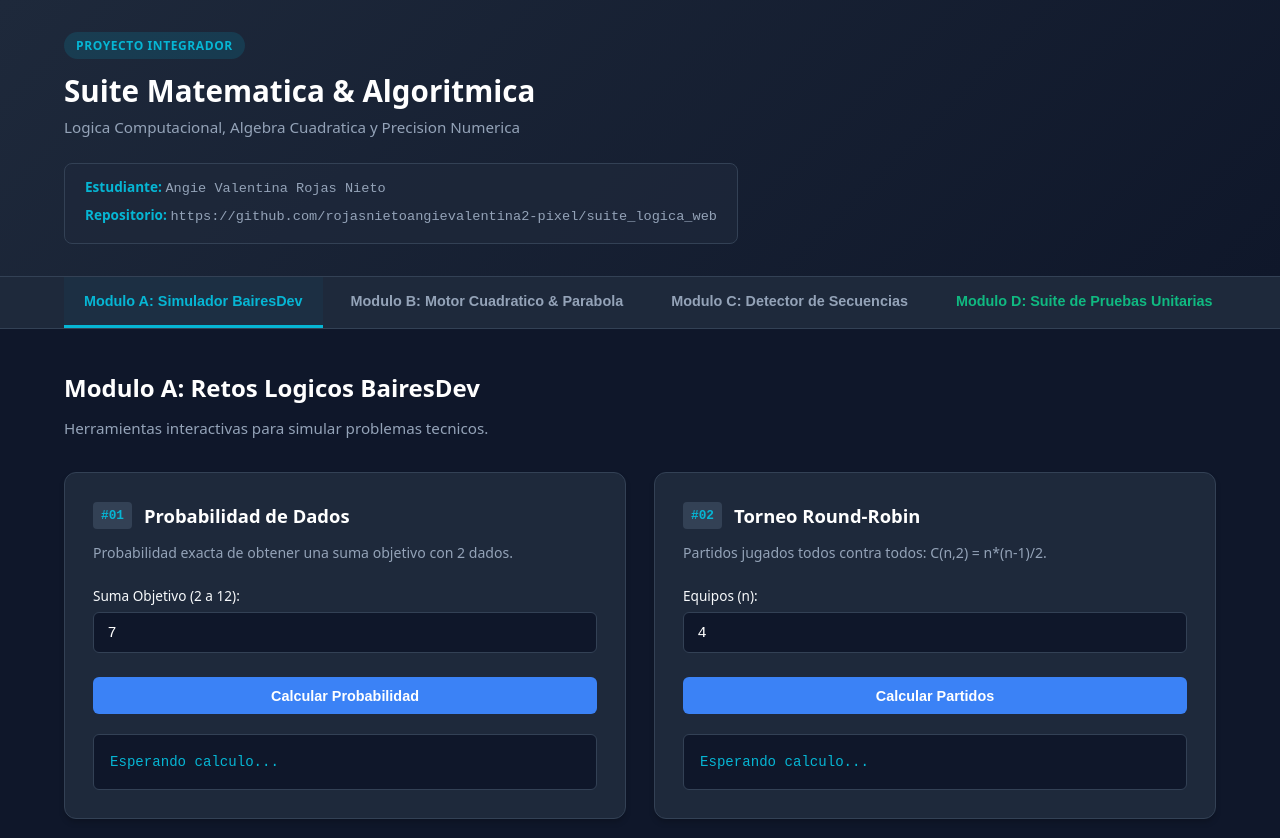
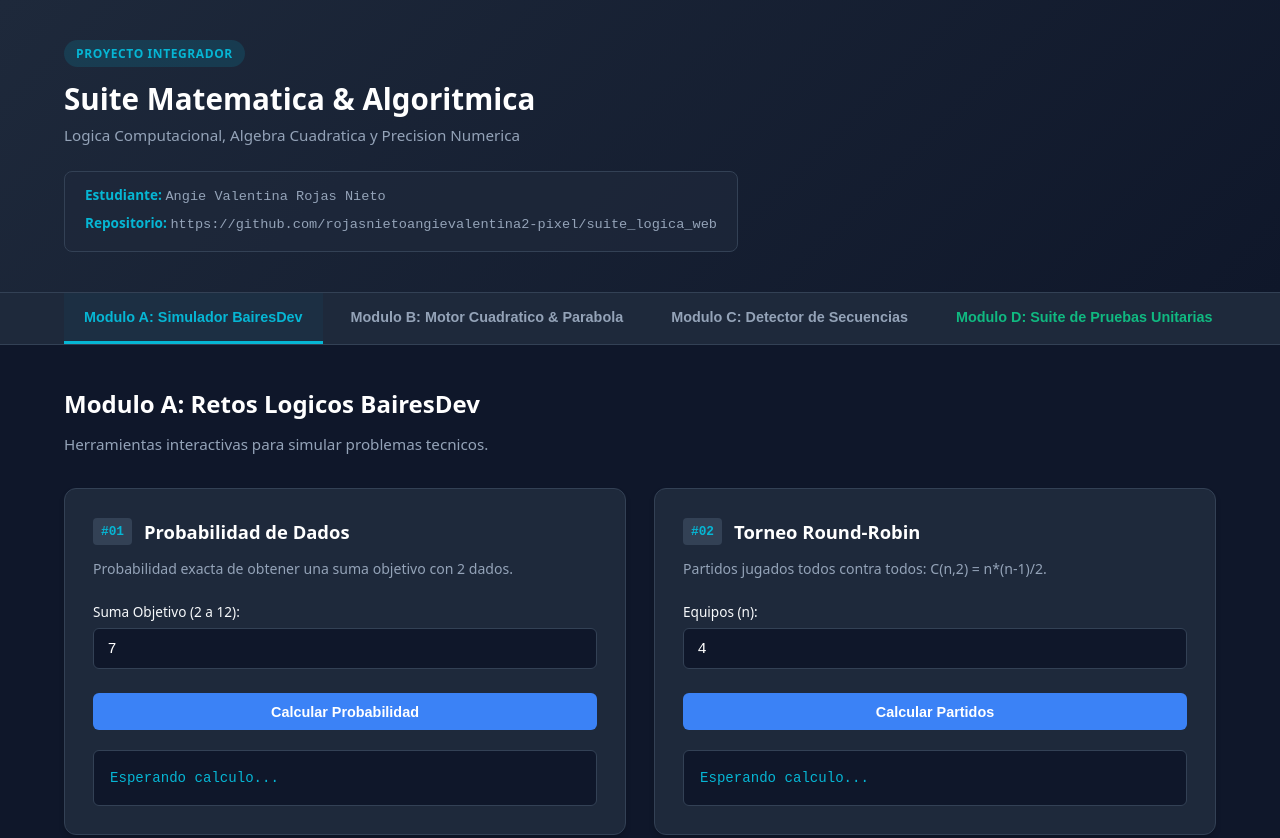
Before and after one commit to rojasnietoangievalentina2-pixel/suite_logica_web, a plain HTML site: page index.html in a window 1280 px wide. Shown: the top 838 px of the page. Drawn offline with Linux system fonts and the light colour scheme.

Commit message:
Increase header padding from 2rem to 2.5rem
mejorar el diseño del fondo del encabezado

```diff
--- a/css/style.css
+++ b/css/style.css
@@ -43,7 +43,7 @@ body {
 .header {
   background: linear-gradient(135deg, #1e293b 0%, #0f172a 100%);
   border-bottom: 1px solid var(--border-color);
-  padding: 2rem 0;
+  padding: 2.5rem 0;
 }
 
 .header-container {
```
